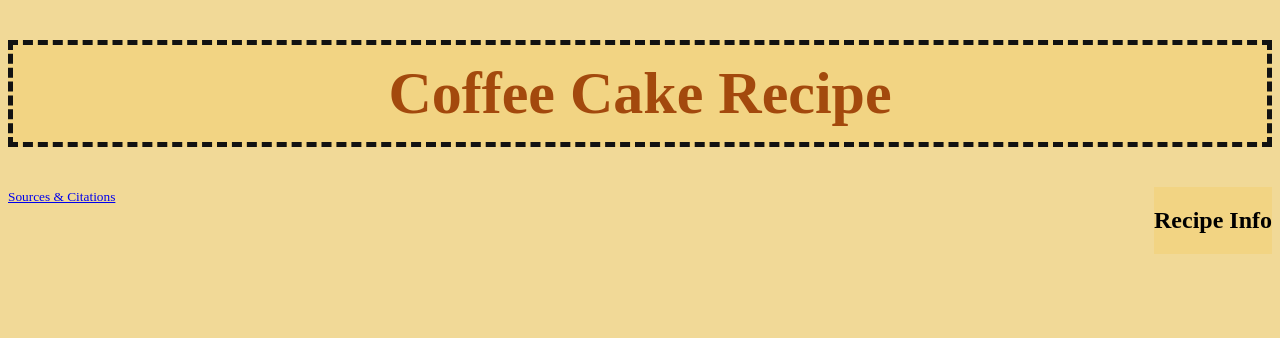
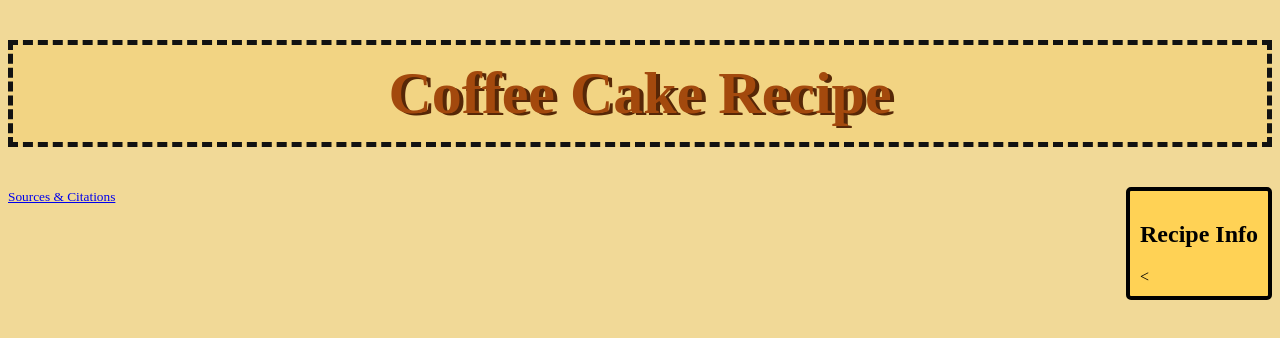
Before and after one commit to IACS-26-27/web-design-1-recipe-assignment-hb-iacs, a website: page index.html in a window 1280 px wide. Drawn offline with Linux system fonts and the light colour scheme.

Commit message:
Day 2: Recipe Info

```diff
--- a/styles.css
+++ b/styles.css
@@ -10,10 +10,17 @@ h1 {
   border: 5px dashed rgb(18, 18, 18);
   padding: 14px;
   background-color: rgb(242, 212, 131);
+  text-shadow: 4px 2px rgb(86, 39, 7);
 }
 
 .recipe-info {
   float: right;
-  background-color: rgb(242, 212, 131);
-  font-size
+  background-color: rgb(255, 210, 85);
+  padding: 10px;
+  border: 4px solid rgb(0, 0, 0);
+  border-radius: 5px;
 }
+
+.center-text {
+  text-align: center;
+}
```
Also changed, not shown: TODO.md (+3 -3 lines), index.html (+1 -1 lines).
